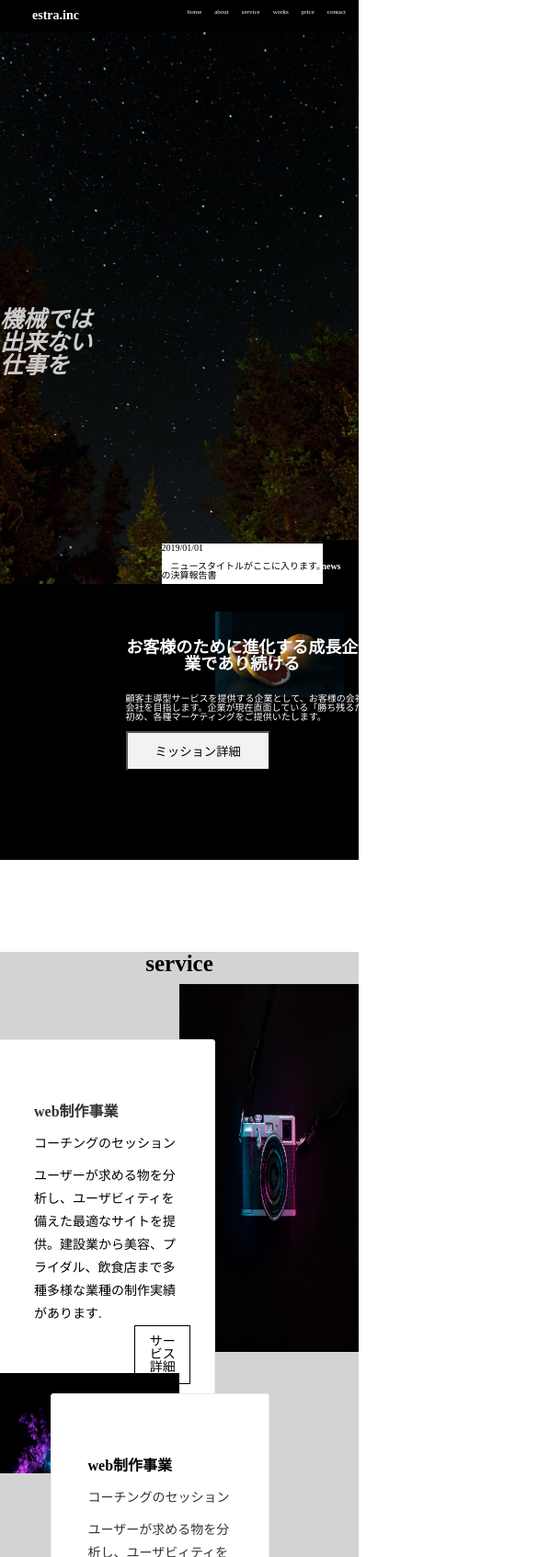
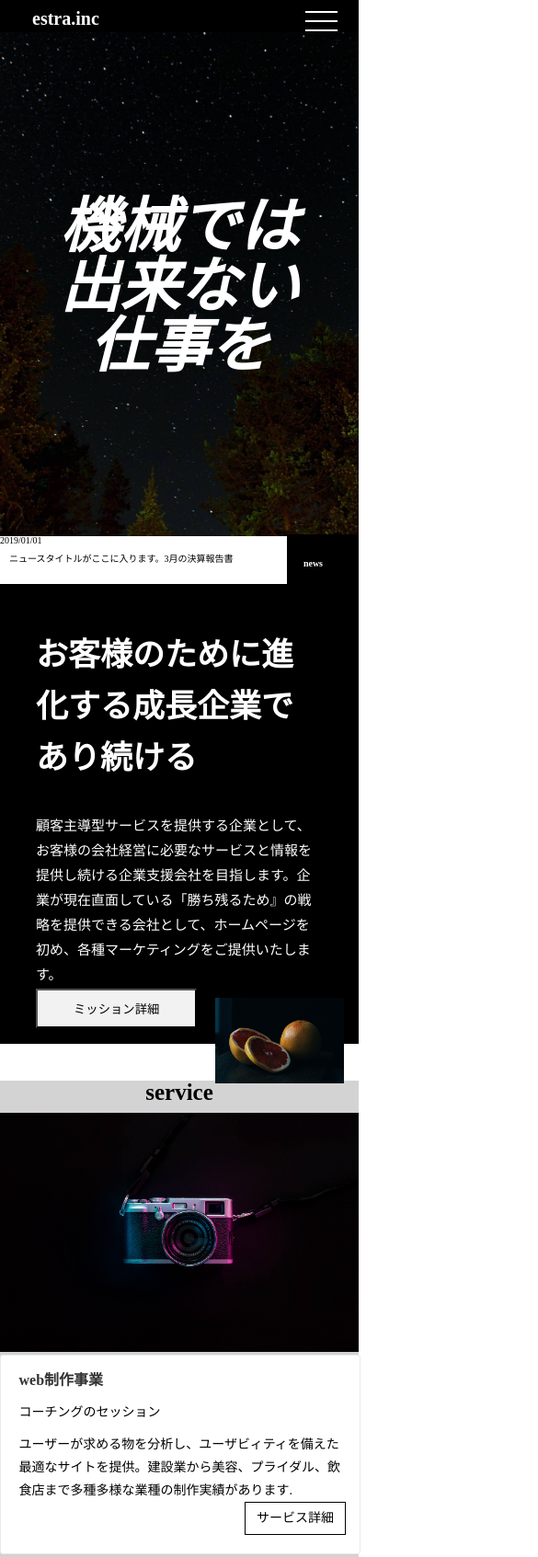
Before and after one commit to sashoyusuke/0218, a plain HTML site: page index.html in a window 390 px wide. Shown: the top 1693 px of the page at 92% size, 585 px wide, since content can reach past the window. Drawn offline with Linux system fonts and the light colour scheme.

Commit message:
first-commit

```diff
--- a/css/style.css
+++ b/css/style.css
@@ -547,3 +547,194 @@ margin-top:5%;
   color: #fff;
   border: 1px solid white;
 }
+
+@media screen and (max-width: 768px) {
+   #hamburger {
+  width: 20px;
+  height: 20px;
+  position: absolute;
+  cursor: pointer;
+  z-index: 100;
+  top: 2px;
+  right: 40px;
+  transition: 0.4s;
+}
+
+#hamburger span {
+  position: absolute;
+  left: 2px;
+  display: block;
+  width: 35px;
+  height: 2px;
+  background-color: #fff;
+  transition: 0.8s;
+}
+
+.header h3{
+  font-size: 20px;
+}
+#hamburger span:nth-of-type(1) {
+  top: 10px; /* ハンバーガーメニューの1本目の棒 */
+}
+
+#hamburger span:nth-of-type(2) {
+  top: 20px; /* ハンバーガーメニューの2本目の棒 */
+}
+
+#hamburger span:nth-of-type(3) {
+  top: 30px; /* ハンバーガーメニューの3本目の棒 */
+}
+
+.header-nav {
+  display: none; /* デスクトップのナビを消す */
+}
+.company-recruit-wrap{
+  flex-wrap: wrap;
+}
+
+
+#eyecatch p{
+font-size: 65px;
+width: 80%;
+position:absolute;
+left: 10%;
+top: 30%;
+text-align: center;
+color: white;
+}
+
+.news-wrap{
+  width: 100%;
+}
+.news-text{
+  width: 95%;
+  height: 8%;
+}
+
+
+.news-title{
+  width: 20%;
+  height: 9%;
+}
+
+#concept{
+  width: 100%;
+  height: 500px;
+  flex-wrap: wrap;
+}
+
+.concept-wrap h3{
+  position: absolute;
+  font-size: 35px;
+  top: 10%;
+  left: 10%;
+  width: 80%;
+  line-height: 160%;
+  text-align: left;
+}
+.concept-wrap p{
+  position: absolute;
+  top: 50%;
+  right: 10%;
+  width: 100%;
+  font-size: 15px;
+  line-height: 180%;
+  width: 80%;
+}
+.button-mission{
+  position: absolute;
+  top: 80%;
+  left: 10%;
+  padding-right: 10%;
+  padding-left: 10%;
+
+}
+
+.orange{
+  position: absolute;
+  top: 90%;
+}
+#margin{
+  width: 100%;
+  height: 30px;
+}
+
+.company {
+  width: 100%;
+  margin: 0 auto;
+  text-align: center;
+}
+
+.recruit {
+  width: 100%;
+  margin: 0 auto;
+}
+.question{
+  flex-wrap: nowrap;
+  display: flex;
+  width: 96%;
+  margin-top:8%;
+  margin-bottom: 12%;
+  padding-top: 5%;
+  padding-bottom: 5%;
+
+}
+.question p{
+  margin-right: 50%;
+}
+#contact{
+  width: 100%;
+}
+#contact small-title{
+width: 60%;
+margin-left: 20%;
+}
+#contact .section-title{
+  margin-top: 10%;
+  font-size: 30px;
+}
+#contact .big-title{
+  width: 80%;
+  margin-left: 10%;
+}
+#contact .sentence{
+  width: 80%;
+  line-height: 150%;
+  margin-left: 10%;
+  margin-top: 10%;
+}
+#contact .button{
+  margin-top: 20%;
+}
+#footer .bottom-title{
+  margin-bottom: 5%;
+  margin-top: 10%;
+  margin-left: 40%;
+}
+.footer-nav ul{
+  display: none;
+}
+.footer-nav li{
+  display: none;
+}
+.camera{
+  position: relative;
+}
+.card{
+  width: 90%;
+  position:absolute;
+  top: 100%;
+  left: 0%;
+  padding: 5%;
+}
+.service-1{
+  margin-top: 70%;
+}
+.card-2{
+  width: 90%;
+  left: 0%;
+  padding: 5%;
+  margin-top: 40%;
+  height: 200px;
+}
+}
--- a/index.html
+++ b/index.html
@@ -23,6 +23,11 @@
         </ul>
       </nav>
     </div>
+    <div id="hamburger">
+      <span></span>
+      <span></span>
+      <span></span>
+    </div>
   </header>
   <main>
     <div id="eyecatch">
@@ -30,17 +35,20 @@
       <div class="news-wrap">
         <div class="news-text">2019/01/01<br><br>&emsp;ニュースタイトルがここに入ります。3月の決算報告書</div>
         <div class="news-title">
-          <h3>news</h3></div>
+          <h3>news</h3>
+        </div>
       </div>
     </div>
   </main>
   <div id="concept">
     <div class="concept-wrap">
       <h3>お客様のために進化する成長企業であり続ける</h3>
-     <p>顧客主導型サービスを提供する企業として、お客様の会社経営に必要なサービスと情報を提供し続ける企業支援会社を目指します。企業が現在直面している「勝ち残るため』の戦略を提供できる会社として、ホームページを初め、各種マーケティングをご提供いたします。</p>
+      <p>
+        顧客主導型サービスを提供する企業として、お客様の会社経営に必要なサービスと情報を提供し続ける企業支援会社を目指します。企業が現在直面している「勝ち残るため』の戦略を提供できる会社として、ホームページを初め、各種マーケティングをご提供いたします。
+      </p>
       <button class="button-mission" type="submit">ミッション詳細</button>
     </div>
-    <div class="orange"><img src="./img/mission-img.jpg" alt="orange" width="120%" height="60%"/></div>
+    <div class="orange"><img src="./img/mission-img.jpg" alt="orange" width="120%" height="60%" /></div>
   </div>
   </div>
   <div id="margin"></div>
@@ -48,7 +56,7 @@
   <div id="service">
     <h3>service</h3>
     <div class="camera">
-    <img src="./img/service2.jpg" alt="camera"  height="400px" width="50%" />
+      <img src="./img/service2.jpg" alt="camera" height="50%" width="100%" />
       <div class="card">
         <h5>web制作事業</h5>
         <p class="one">コーチングのセッション</p>
@@ -58,7 +66,7 @@
       </div>
     </div>
     <div class="service-1">
-    <img src="./img/service1.jpg" alt="service-1" height="50%" width="50%" />
+      <img src="./img/service1.jpg" alt="service-1" height="50%" width="100%" />
       <div class="card-2">
         <h5>web制作事業</h5>
         <p class="three">コーチングのセッション</p>
```
Lines whose indentation alone changed are shown as unchanged.
